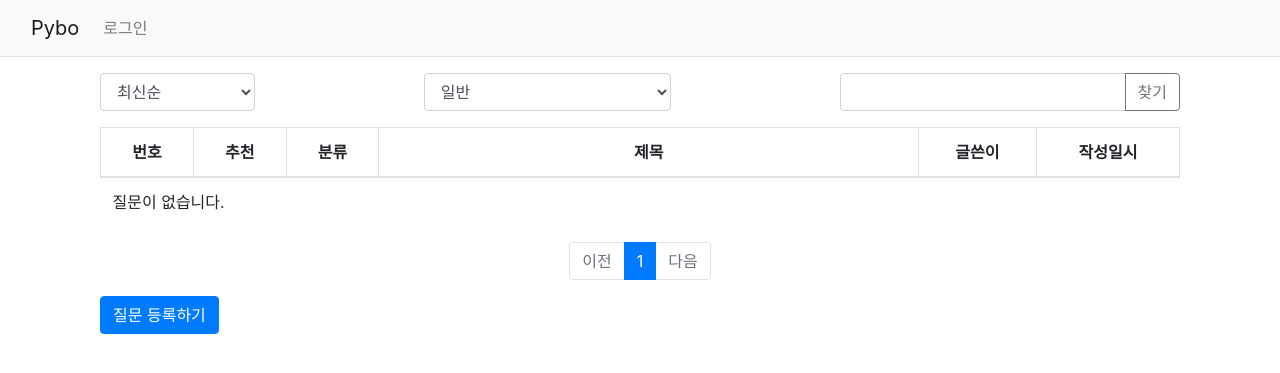
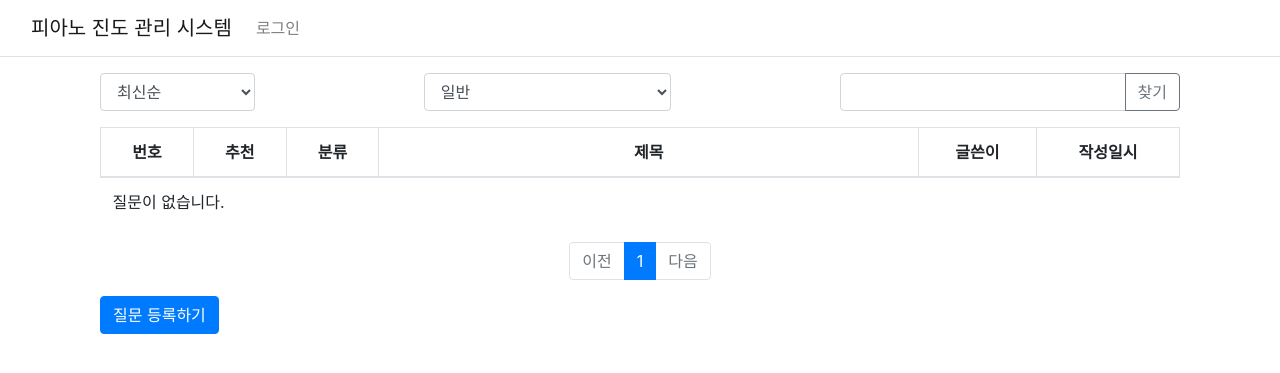
Before and after one commit to elidang/pybo, a Django app: page / in a window 1280 px wide. Shown: the top 373 px of the page. Run offline with Django 3.2, Linux system fonts and the light colour scheme; data that the repository does not hold is empty; some libraries are stand-ins or nearby versions.

Commit message:
제목 수정 및 배경색 추가

```diff
--- a/templates/navbar.html
+++ b/templates/navbar.html
@@ -1,7 +1,7 @@
 <!-- 네비게이션바 -->
-<nav class="navbar navbar-expand-lg navbar-light bg-light border-bottom">
+<nav class="navbar navbar-expand-lg navbar-light bg-green border-bottom">
     <div class="container-fluid">
-        <a class="navbar-brand" href="{% url 'pybo:index' %}">Pybo</a>
+        <a class="navbar-brand" href="{% url 'pybo:index' %}">피아노 진도 관리 시스템</a>
         <button class="navbar-toggler" type="button"
                 data-bs-toggle="collapse"
                 data-bs-target="#navbarSupportedContent"
--- a/templates/pybo/question_list.html
+++ b/templates/pybo/question_list.html
@@ -57,9 +57,9 @@
             </td>
 
             <td class="text-left">
-
+                <a style="...">
                     {{question.category}}
-
+                </a>
 
             </td>
 
```
